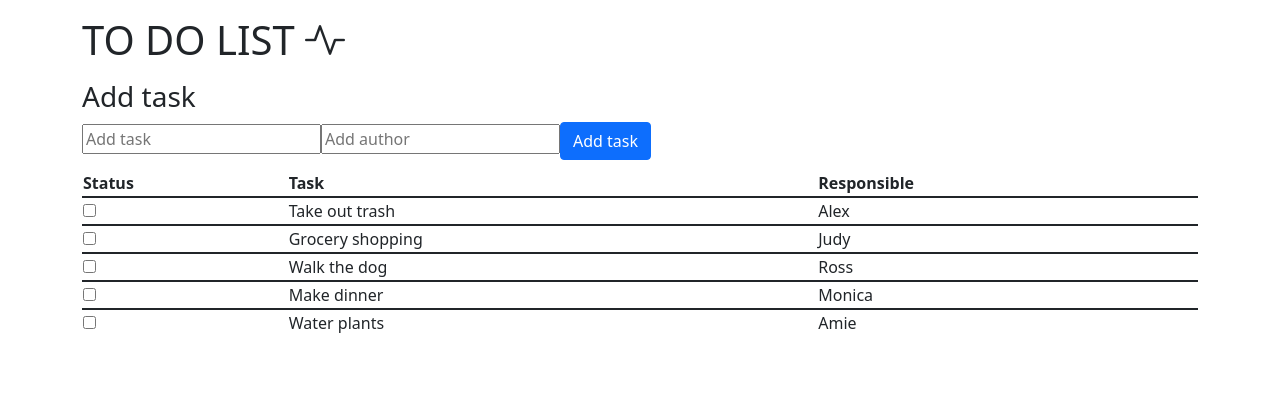
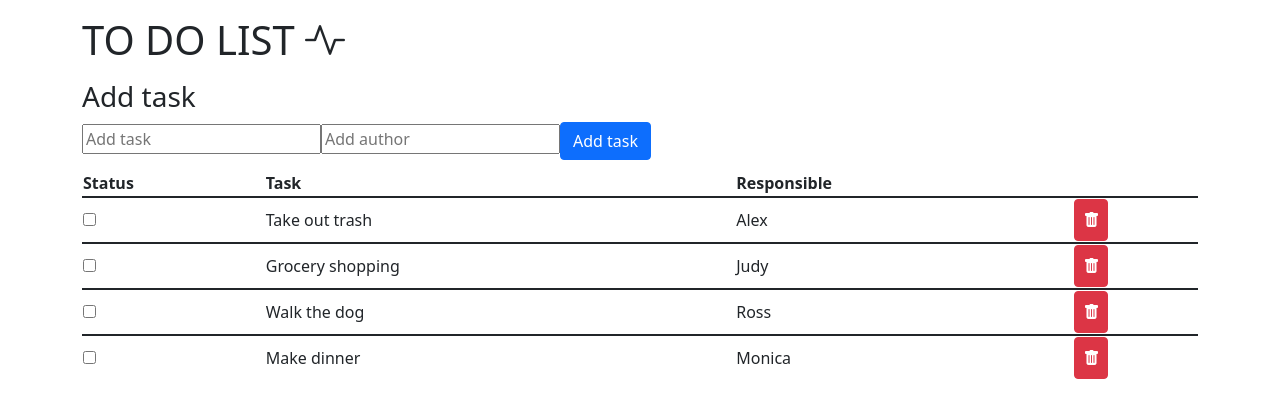
Before and after one commit to augustekau/angular-json-server, an Angular app: page / in a window 1280 px wide. Shown: the top 418 px of the page. Built offline with nearby package versions, Linux system fonts and the light colour scheme; data requests are answered from the project's data file.

Commit message:
delete task

```diff
--- a/src/app/components/todo-list/todo-list.component.html
+++ b/src/app/components/todo-list/todo-list.component.html
@@ -22,6 +22,11 @@
         </td>
         <td>{{ task.title }}</td>
         <td>{{ task.author }}</td>
+        <td>
+          <button (click)="deleteTask(task)" class="btn btn-danger bg-danger">
+            <i class="bi bi-trash-fill"></i>
+          </button>
+        </td>
       </tr>
     </table>
   </div>
--- a/src/app/components/todo-list/todo-list.component.ts
+++ b/src/app/components/todo-list/todo-list.component.ts
@@ -28,5 +28,15 @@
     });
   }
 
+  deleteTask(task: Task) {
+    console.log('Task Will be deleted:');
+    console.log(task);
+    this._taskService.deleteTask(task).subscribe((data) => {
+      console.log(data);
+      // Po sekmingo istrynimo atnaujiname tasks duomenis
+      this.getTasks();
+    });
+  }
+
   ngOnInit(): void {}
 }
--- a/src/app/services/task.service.ts
+++ b/src/app/services/task.service.ts
@@ -32,6 +32,13 @@
     let uri = this.apiUrl;
     return this.http.post(uri, task);
   }
+
+  deleteTask(task: Task) {
+    let uri = this.apiUrl + '/' + task.id;
+    // Kreipdamisei DELETE metodu i: http://localhost:3000/tasks/id
+    // Istrininame irasa duombazeje
+    return this.http.delete(uri);
+  }
+
   updateTask() {}
-  deleteTask() {}
 }
--- a/src/database/db.json
+++ b/src/database/db.json
@@ -23,12 +23,6 @@
       "author": "Monica",
       "completed": false,
       "id": 4
-    },
-    {
-      "title": "Water plants",
-      "author": "Amie",
-      "completed": false,
-      "id": 5
     }
   ]
 }
```
